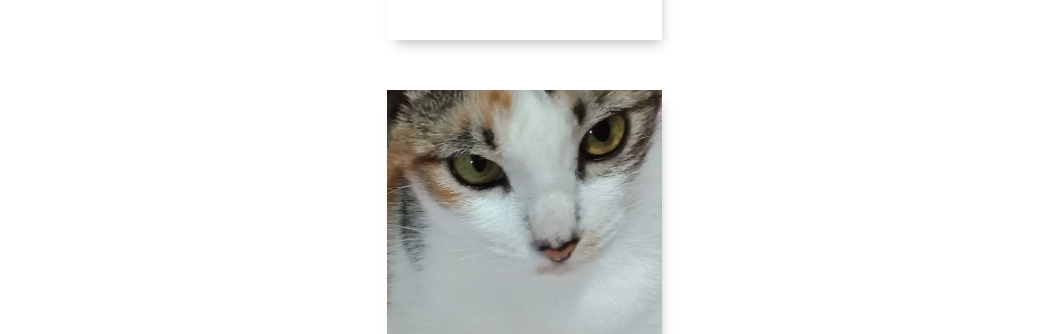
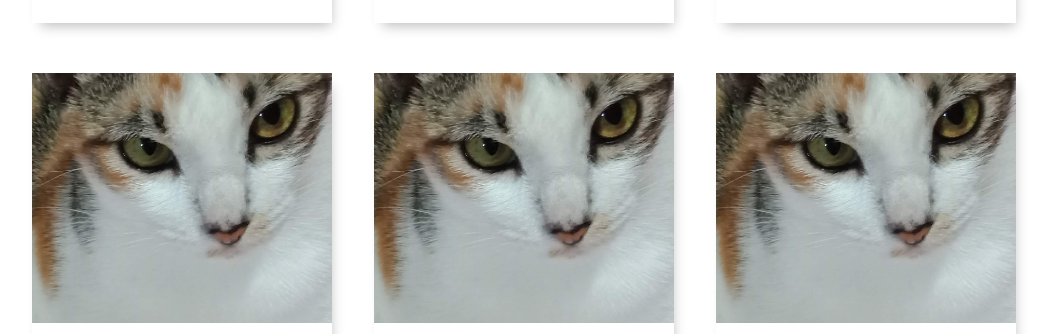
Before and after one commit to Dtdeep/homepage, a website built with webpack: page src/index.html in a window 1280 px wide. Shown: the part 1125-1459 px from the top of the page, without its empty margins (116-1167 px from the left). Built offline with nearby package versions, Linux system fonts and the light colour scheme.

Commit message:
make main a grid and project cards flexible
making the main element's sectoin grid will allow
multiple project cards on the same row.

```diff
--- a/src/index.html
+++ b/src/index.html
@@ -27,7 +27,7 @@
         </div>
         <h2 class="h2-about-me">About me</h2>
         <p class="about-paragraph">
-          Sed ut perspiciatis unde omnis iste natus error sit voluptatem
+          Sed ut perspiciatis unde omniss iste natus error sit voluptatem
           accusantium doloremque laudantium, totam rem aperiam, eaque ipsa quae
           ab illo inventore veritatis et quasi architecto beatae vitae dicta
           sunt explicabo. Nemo enim ipsam voluptatem quia voluptas sit
@@ -124,7 +124,7 @@
     </header>
     <main>
       <h2 class="Mikay-work">Mikay's work</h2>
-      <section>
+      <section class="project-section">
         <article class="project-card">
           <div class="image-container">
             <img src="./assets/project-1.jpg" alt="" />
--- a/src/styles.css
+++ b/src/styles.css
@@ -82,8 +82,8 @@ header {
 
 article.project-card {
   background-color: white;
-  width: 275px;
-  height: 420px;
+  max-width: 300px;
+  max-height: 420px;
   box-shadow: 4px 8px 12px -5px rgba(0, 0, 0, 0.26);
 }
 
@@ -91,12 +91,17 @@ main {
   display: flex;
   align-items: center;
   flex-direction: column;
-  padding-bottom: 50px;
+  padding: 0px min(2.5vw, 15px) 50px min(2.5vw, 15px);
 }
 
-main > section {
+main > .project-section {
+  width: 100%;
+  max-width: 1000px;
   display: grid;
-  gap: 50px;
+  grid-template-columns: repeat(auto-fit, minmax(275px, 1fr));
+  row-gap: 50px;
+  column-gap: 25px;
+  justify-items: center;
 }
 
 .pname-links {
@@ -123,7 +128,7 @@ main > section {
 }
 
 .bottom-half-card {
-  padding: 17px;
+  padding: 17px 20px 50px 20px;
   height: 175;
 }
 
@@ -244,4 +249,8 @@ p.footer-message {
   header {
     padding: 145px 65px 85px 65px;
   }
+
+  main {
+    padding: 0px 65px 200px 65px;
+  }
 }
```
